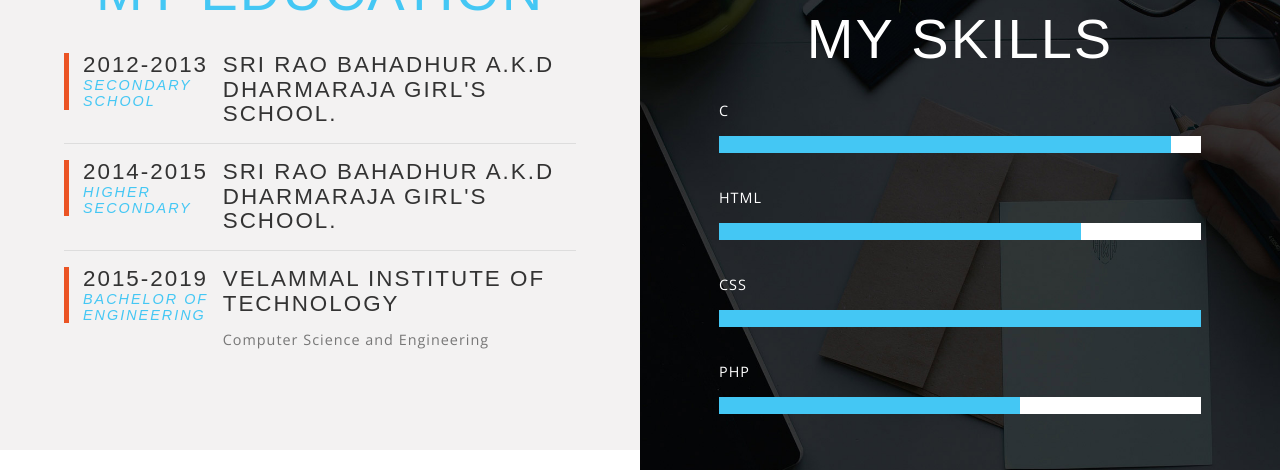
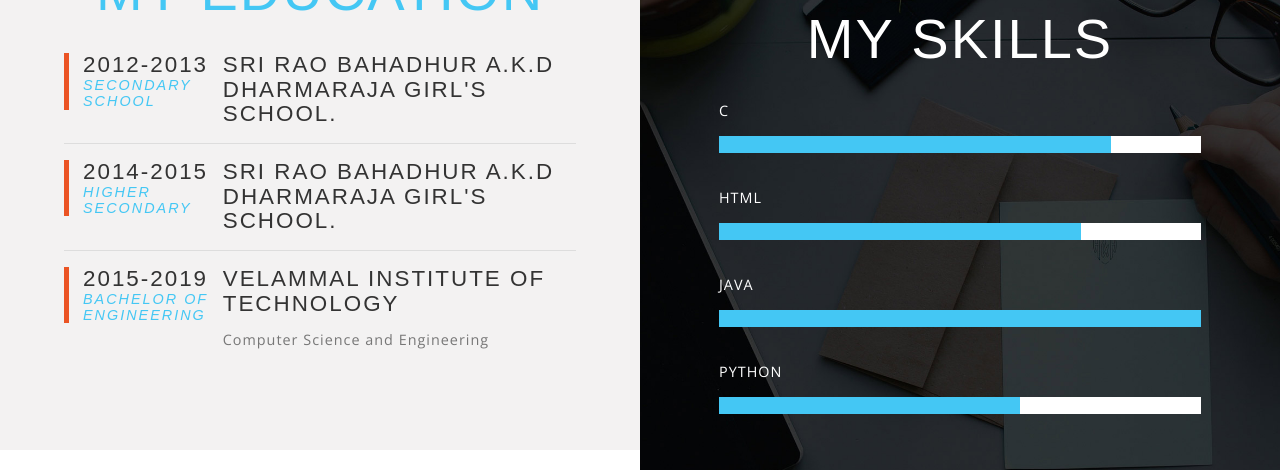
Before and after one commit to keerthanajebaraj/keerthanajebaraj.github.io, a plain HTML site: page index.html in a window 1280 px wide. Shown: the part 2040-2510 px from the top of the page. Drawn offline with nearby package versions, Linux system fonts and the light colour scheme; files whose address does not match are found by name; a web font is replaced by a local one.

Commit message:
Update index.html

```diff
--- a/index.html
+++ b/index.html
@@ -239,10 +239,10 @@ Smartphone Compatible web template, free web designs for Nokia, Samsung, LG, Son
 		<h3 class="w3l_head two">My Skills</h3>
 	     <div class="skill-agile">
 						<div class='bar_group'>
-						<div class='bar_group__bar thin elastic' label='C' value='150'></div>
+						<div class='bar_group__bar thin elastic' label='C' value='130'></div>
 						<div class='bar_group__bar thin elastic' label='HTML' value='120'></div>
-						<div class='bar_group__bar thin elastic' label='CSS' value='160'></div>
-						<div class='bar_group__bar thin elastic' label='Php' value='100'></div>
+						<div class='bar_group__bar thin elastic' label='Java' value='160'></div>
+						<div class='bar_group__bar thin elastic' label='Python' value='100'></div>
 					</div>
 
 						</div>
```
